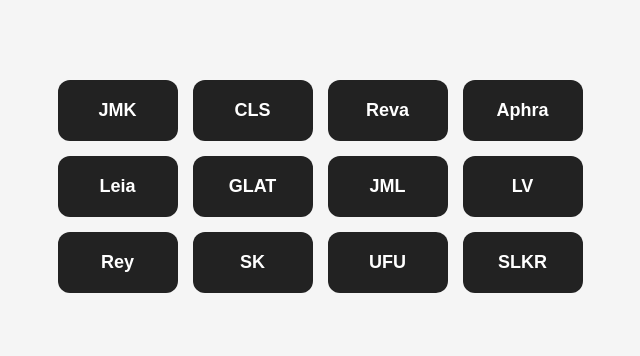
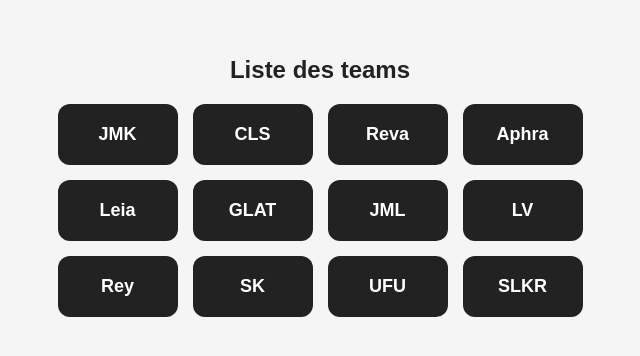
Before and after one commit to mc6ril/bounty_vibes, a Next.js app: page /teams in a window 1280 px wide. Shown: the part 214-570 px from the top of the page, without its empty margins (320-960 px from the left). Built offline with nearby package versions, Linux system fonts and the light colour scheme.

Commit message:
Modifications du tableau et du css des tableaux et ajout tableau GLAT et ajout d'un CSS pour les teams

```diff
--- a/src/app/teams/page.css
+++ b/src/app/teams/page.css
@@ -1,10 +1,19 @@
-/* Centrage de la liste */
+/* Conteneur principal */
 .container {
     display: flex;
+    flex-direction: column; /* Permet d'empiler les éléments */
     justify-content: center;
     align-items: center;
     height: 100vh; /* Prend toute la hauteur de l'écran */
     background-color: #f5f5f5;
+    padding: 20px; /* Ajoute un peu d'espace autour */
+}
+
+/* Titre en haut */
+h1 {
+    margin-bottom: 20px; /* Espace entre le titre et la grille */
+    font-size: 24px;
+    color: #222;
 }
 
 /* Grille des dalles */
--- a/src/app/teams/page.tsx
+++ b/src/app/teams/page.tsx
@@ -15,6 +15,7 @@ export default function Home() {
 
   return (
     <div className="container">
+      <h1>Liste des teams</h1>
       <div className="grid">
         {teams.map((team) => (
           <div key={team} className="card" onClick={() => handleClick(team)}>
```
